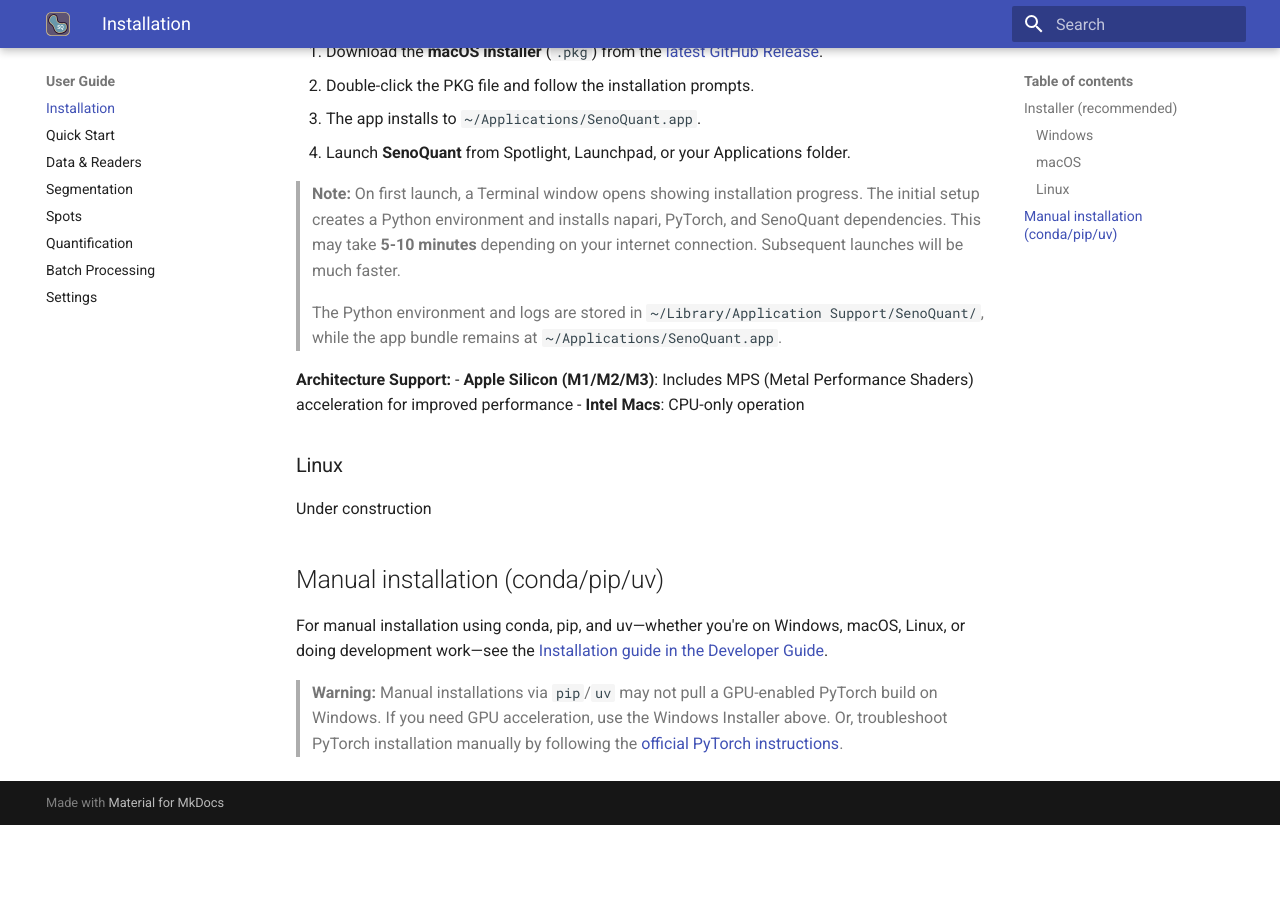
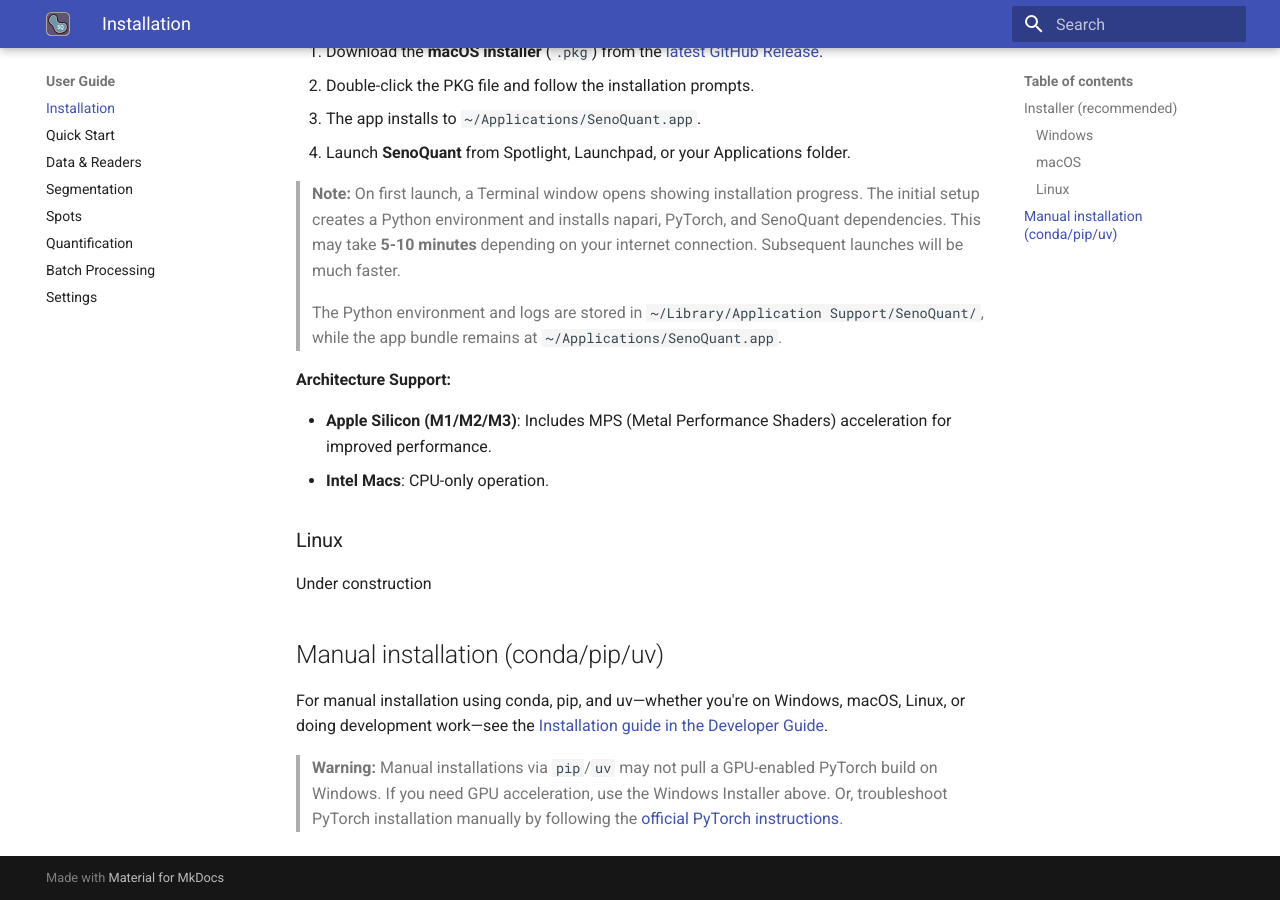
Before and after one commit to HaamsRee/senoquant, an MkDocs documentation site: the page built from docs/user/installation.md, in a window 1280 px wide and 900 px high, scrolled down 842 px. Built offline with MkDocs 1.6.1 and Material for MkDocs 9.7.7, drawn with Linux system fonts in a browser that asks for light colours; before the commit the page ends 1667 px from its top, so only the background shows below that.

```diff
--- a/docs/user/installation.md
+++ b/docs/user/installation.md
@@ -30,8 +30,9 @@ The **macOS installer** provides a native PKG installer that sets up SenoQuant w
 > The Python environment and logs are stored in `~/Library/Application Support/SenoQuant/`, while the app bundle remains at `~/Applications/SenoQuant.app`.
 
 **Architecture Support:**
-- **Apple Silicon (M1/M2/M3)**: Includes MPS (Metal Performance Shaders) acceleration for improved performance
-- **Intel Macs**: CPU-only operation
+
+- **Apple Silicon (M1/M2/M3)**: Includes MPS (Metal Performance Shaders) acceleration for improved performance.
+- **Intel Macs**: CPU-only operation.
 
 ### Linux
 
--- a/mkdocs.yml
+++ b/mkdocs.yml
@@ -48,7 +48,7 @@ nav:
   - Developer Guide:
       - Installation: developer/installation.md
       - Architecture: developer/architecture.md
-      - Windows Installer: developer/installer.md
+      - Installers: developer/installer.md
       - Models & Detectors: developer/models.md
       - Quantification Features: developer/quantification-features.md
       - Batch Profiles: developer/batch-profiles.md
```
